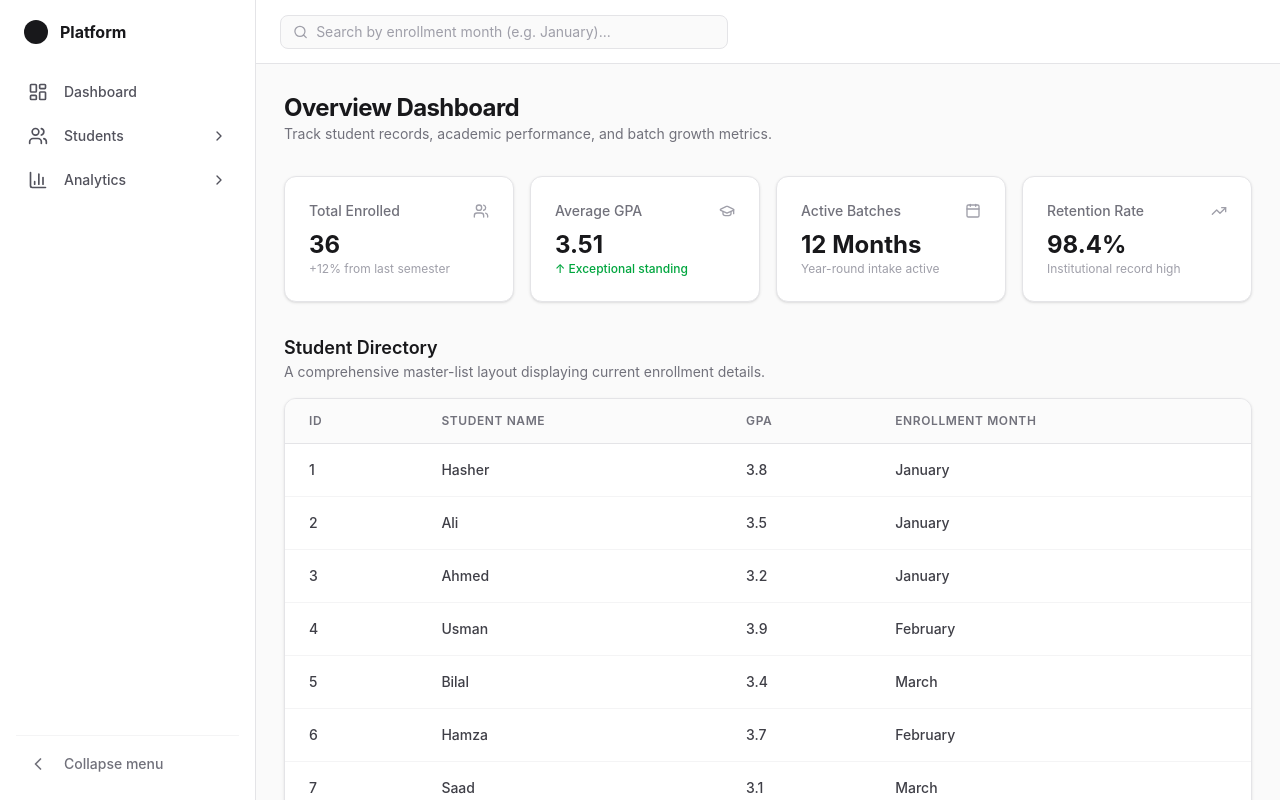
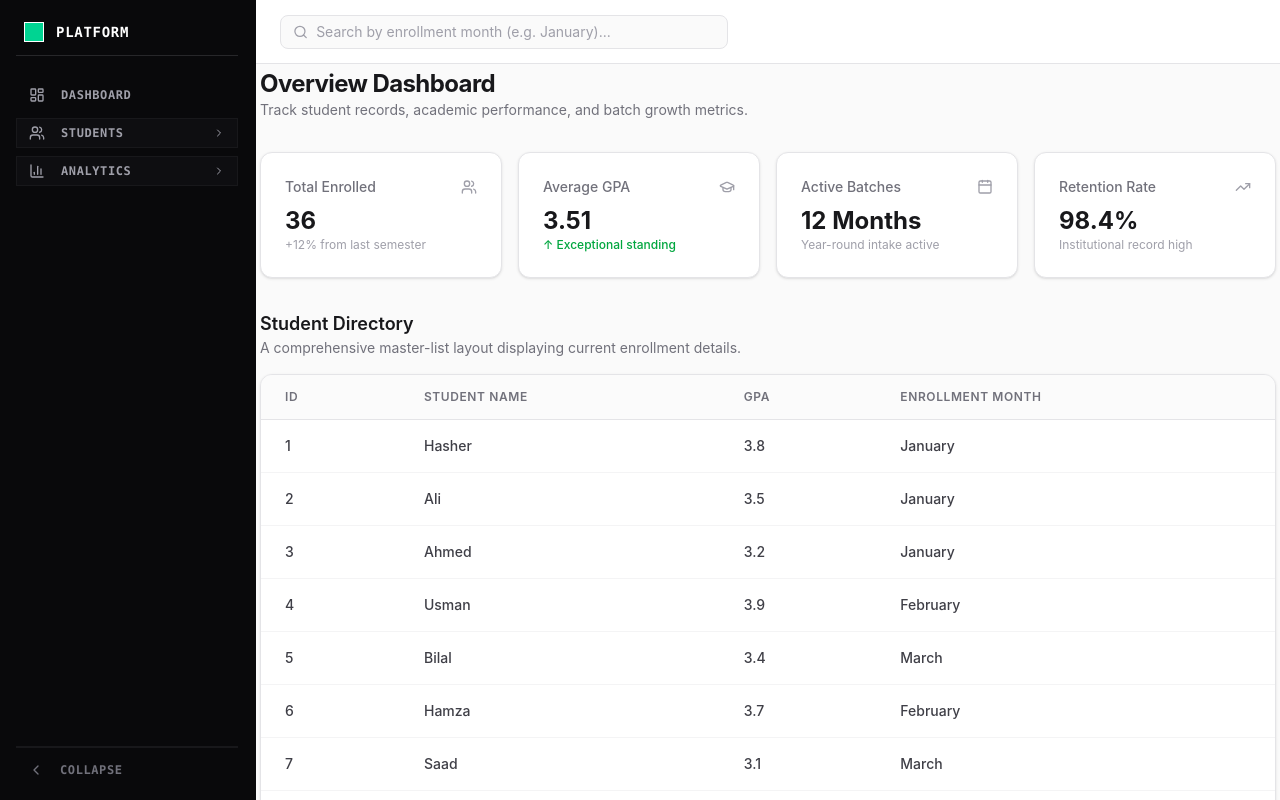
Before and after one commit to Hasher423/reactVisualizationDWP, a React (Vite) app: page / in a window 1280 px wide. Built offline with nearby package versions, Linux system fonts and the light colour scheme.

Commit message:
drop down menu added

```diff
--- a/src/Components/SideBar.jsx
+++ b/src/Components/SideBar.jsx
@@ -20,69 +20,78 @@ const Sidebar = ({ isCollapsed, setIsCollapsed }) => {
 
     return (
         <aside
-            className={`flex h-screen flex-col justify-between border-r border-zinc-200 bg-white transition-all duration-300 ease-in-out overflow-hidden  ${
-                isCollapsed ? 'w-0 p-0 border-r-0' : 'w-64 p-4'
-            }`}
+            className={`flex h-screen flex-col justify-between border-r-2 border-zinc-950 bg-zinc-950 text-zinc-100 font-mono tracking-tight transition-all duration-300 ease-in-out overflow-hidden ${isCollapsed ? 'w-0 p-0 border-r-0' : 'w-64 p-4'
+                }`}
         >
-            {/* Top Section */}
             <div className="space-y-6">
-                {/* Logo */}
-                <div className="flex items-center gap-3 px-2 h-8">
-                    <div className="h-6 w-6 rounded-xl bg-zinc-900 " />
-                    <span className="font-bold text-zinc-900 text-base">Platform</span>
+                {/* Logo Block */}
+                <div className="flex items-center gap-3 px-2 h-10 border-b border-zinc-800 pb-2">
+                    <div className="h-5 w-5 bg-emerald-400 border border-white" />
+                    <span className="font-black text-white text-sm uppercase tracking-wider">Platform</span>
                 </div>
 
-                {/* Navigation Menu */}
-                <nav className="space-y-1">
+                <nav className="space-y-2">
 
-                    {/* LINK 1: DASHBOARD (Standard Single Link) */}
-                    <NavLink to="/" className={mainLinkStyle}>
-                        <LayoutDashboard className="h-5 w-5 " />
+                    <NavLink
+                        to="/"
+                        className="flex items-center gap-4 px-3 py-1.5 border border-transparent text-xs uppercase tracking-wider font-bold text-zinc-400 hover:text-white hover:bg-zinc-900 transition-all"
+                        activeClassName="!text-zinc-950 !bg-white border-zinc-950 font-black"
+                    >
+                        <LayoutDashboard className="h-4 w-4" />
                         <span>Dashboard</span>
                     </NavLink>
 
-                    {/* LINK 2: STUDENTS DROPDOWN */}
-                    <div>
+                    <div className="border border-zinc-900 bg-zinc-900/40">
                         {/* Parent Button */}
                         <button
                             onClick={() => setStudentsOpen(!studentsOpen)}
-                            className="flex items-center justify-between px-3 py-2.5 rounded-lg text-sm font-medium text-zinc-600 hover:bg-zinc-50 w-full"
+                            className={`flex items-center justify-between px-3 py-1.5 text-xs uppercase tracking-wider font-bold w-full transition-all ${studentsOpen ? 'text-emerald-400 bg-zinc-900' : 'text-zinc-400 hover:text-white hover:bg-zinc-900'
+                                }`}
                         >
                             <div className="flex items-center gap-4">
-                                <Users className="h-5 w-5 " />
+                                <Users className="h-4 w-4" />
                                 <span>Students</span>
                             </div>
-                            {studentsOpen ? <ChevronDown className="h-4 w-4" /> : <ChevronRight className="h-4 w-4" />}
+                            {studentsOpen ? <ChevronDown className="h-3 w-3" /> : <ChevronRight className="h-3 w-3" />}
                         </button>
 
-                        {/* Sub-Items Panel (Only shows if studentsOpen is true) */}
                         {studentsOpen && (
-                            <div className="space-y-1 mt-1">
-                                <NavLink onClick={() => setIsCollapsed(true)} to="/students" className={subLinkStyle}>All Students</NavLink>
-                                {/* <NavLink to="/students/admission" className={subLinkStyle}>Admission</NavLink>
-                                <NavLink to="/students/attendance" className={subLinkStyle}>Attendance</NavLink> */}
+                            <div className="bg-zinc-950 p-1 space-y-1 border-t border-zinc-900">
+                                <NavLink
+                                    to="/students"
+                                    className="block px-8 py-[2px] text-xs font-semibold text-zinc-400 hover:text-zinc-950 hover:bg-emerald-300 transition-all"
+                                    activeClassName="!bg-emerald-300 !text-zinc-950 font-bold"
+                                >
+                                    [ All Students ]
+                                </NavLink>
                             </div>
                         )}
                     </div>
 
-                    {/* LINK 3: ANALYTICS DROPDOWN */}
-                    <div>
+                    <div className="border border-zinc-900 bg-zinc-900/40">
                         {/* Parent Button */}
                         <button
                             onClick={() => setAnalyticsOpen(!analyticsOpen)}
-                            className="flex items-center justify-between px-3 py-2.5 rounded-lg text-sm font-medium text-zinc-600 hover:bg-zinc-50 w-full"
+                            className={`flex items-center justify-between px-3 py-1.5 text-xs uppercase tracking-wider font-bold w-full transition-all ${analyticsOpen ? 'text-emerald-400 bg-zinc-900' : 'text-zinc-400 hover:text-white hover:bg-zinc-900'
+                                }`}
                         >
                             <div className="flex items-center gap-4">
-                                <BarChart3 className="h-5 w-5 " />
+                                <BarChart3 className="h-4 w-4" />
                                 <span>Analytics</span>
                             </div>
-                            {analyticsOpen ? <ChevronDown className="h-4 w-4" /> : <ChevronRight className="h-4 w-4" />}
+                            {analyticsOpen ? <ChevronDown className="h-3 w-3" /> : <ChevronRight className="h-3 w-3" />}
                         </button>
 
-                        {/* Sub-Items Panel (Only shows if analyticsOpen is true) */}
+                        {/* Sub-Items Panel */}
                         {analyticsOpen && (
-                            <div className="space-y-1 mt-1">
-                                <NavLink onClick={() => setIsCollapsed(true)} to="/analytics" className={subLinkStyle}>Overview</NavLink>
+                            <div className="bg-zinc-950 p-1 space-y-1 border-t border-zinc-900">
+                                <NavLink
+                                    to="/analytics"
+                                    className="block px-8 py-[2px] text-xs font-semibold text-zinc-400 hover:text-zinc-950 hover:bg-emerald-300 transition-all"
+                                    activeClassName="!bg-emerald-300 !text-zinc-950 font-bold"
+                                >
+                                    [ Overview ]
+                                </NavLink>
                             </div>
                         )}
                     </div>
@@ -90,14 +99,13 @@ const Sidebar = ({ isCollapsed, setIsCollapsed }) => {
                 </nav>
             </div>
 
-            {/* Bottom Section:  Collapse Button */}
-            <div className="border-t border-zinc-100 pt-2">
+            <div className="border-t-2 border-zinc-900 pt-2">
                 <button
                     onClick={() => setIsCollapsed(true)}
-                    className="flex w-full items-center gap-4 px-3 py-2.5 rounded-lg text-sm font-medium text-zinc-500 hover:bg-zinc-50 hover:text-zinc-900 transition-all"
+                    className="flex w-full items-center gap-4 px-3 py-1.5 text-xs font-bold uppercase tracking-wider text-zinc-500 hover:bg-zinc-900 hover:text-white transition-all"
                 >
-                    <ChevronLeft className="h-5 w-5 " />
-                    <span>Collapse menu</span>
+                    <ChevronLeft className="h-4 w-4" />
+                    <span>Collapse</span>
                 </button>
             </div>
         </aside>
--- a/src/layouts/DashboardLayout.jsx
+++ b/src/layouts/DashboardLayout.jsx
@@ -30,7 +30,7 @@ const DashboardLayout = () => {
                     <NavBar searchMonth={searchMonth} setSearchMonth={setSearchMonth} />
                 </div>
 
-                <main className="flex-1 overflow-y-auto p-6">
+                <main className="flex-1 overflow-y-auto">
 
                     <Outlet context={{ searchMonth, isCollapsed }} />
                 </main>
```
